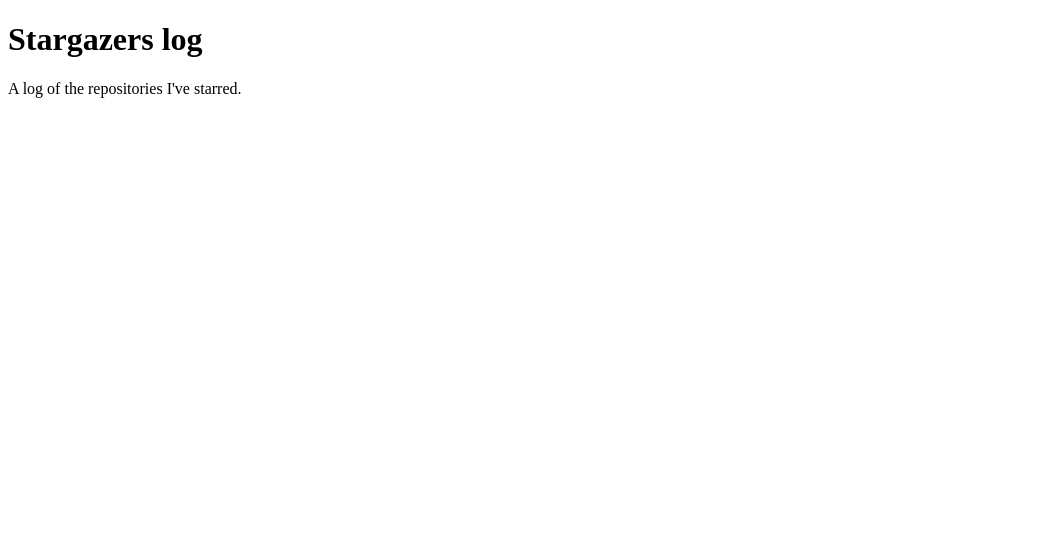
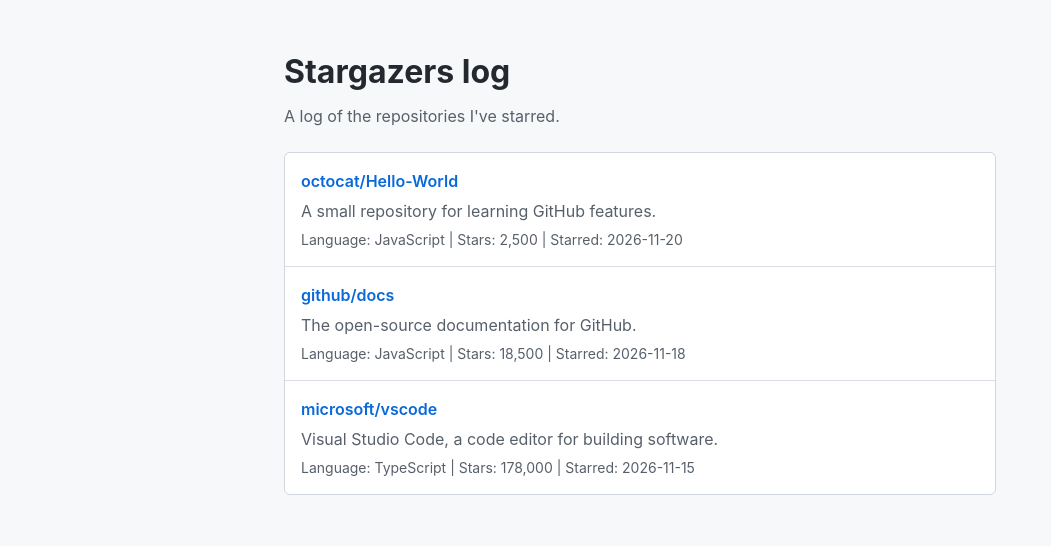
Before and after one commit to gentiana1/stargazers-log, a plain HTML site: page index.html in a window 1280 px wide. Shown: the whole page, without its empty margins (0-1051 px from the left). Drawn offline with Linux system fonts and the light colour scheme.

Commit message:
Add starred repositories list

```diff
--- /dev/null
+++ b/events.json
@@ -0,0 +1,26 @@
+[
+  {
+    "name": "octocat/Hello-World",
+    "description": "A small repository for learning GitHub features.",
+    "url": "https://github.com/octocat/Hello-World",
+    "language": "JavaScript",
+    "stars": 2500,
+    "starred_at": "2026-11-20"
+  },
+  {
+    "name": "github/docs",
+    "description": "The open-source documentation for GitHub.",
+    "url": "https://github.com/github/docs",
+    "language": "JavaScript",
+    "stars": 18500,
+    "starred_at": "2026-11-18"
+  },
+  {
+    "name": "microsoft/vscode",
+    "description": "Visual Studio Code, a code editor for building software.",
+    "url": "https://github.com/microsoft/vscode",
+    "language": "TypeScript",
+    "stars": 178000,
+    "starred_at": "2026-11-15"
+  }
+]
--- a/index.html
+++ b/index.html
@@ -2,10 +2,16 @@
 <html lang="en">
   <head>
     <meta charset="utf-8">
+    <meta name="viewport" content="width=device-width, initial-scale=1">
     <title>Stargazers log</title>
+    <link rel="stylesheet" href="style.css">
+    <script src="script.js" defer></script>
   </head>
   <body>
-    <h1>Stargazers log</h1>
-    <p>A log of the repositories I've starred.</p>
+    <main class="container">
+      <h1>Stargazers log</h1>
+      <p class="intro">A log of the repositories I've starred.</p>
+      <ul id="events-list" class="repository-list" aria-live="polite"></ul>
+    </main>
   </body>
 </html>
--- /dev/null
+++ b/script.js
@@ -0,0 +1,48 @@
+const eventsList = document.querySelector("#events-list");
+
+async function renderRepositories() {
+  try {
+    const response = await fetch("events.json");
+
+    if (!response.ok) {
+      throw new Error(`Unable to load repositories (${response.status})`);
+    }
+
+    const repositories = await response.json();
+    eventsList.replaceChildren();
+
+    repositories.forEach((repository) => {
+      const item = document.createElement("li");
+      item.className = "repository";
+
+      const name = document.createElement("a");
+      name.className = "repository-name";
+      name.href = repository.url;
+      name.textContent = repository.name;
+      name.target = "_blank";
+      name.rel = "noopener noreferrer";
+
+      const description = document.createElement("p");
+      description.className = "repository-description";
+      description.textContent = repository.description;
+
+      const meta = document.createElement("p");
+      meta.className = "repository-meta";
+      meta.textContent = [
+        `Language: ${repository.language}`,
+        `Stars: ${repository.stars.toLocaleString()}`,
+        `Starred: ${repository.starred_at}`,
+      ].join(" | ");
+
+      item.append(name, description, meta);
+      eventsList.append(item);
+    });
+  } catch (error) {
+    const message = document.createElement("li");
+    message.className = "error";
+    message.textContent = error.message;
+    eventsList.replaceChildren(message);
+  }
+}
+
+renderRepositories();
--- /dev/null
+++ b/style.css
@@ -0,0 +1,80 @@
+:root {
+  color-scheme: light dark;
+  font-family:
+    -apple-system, BlinkMacSystemFont, "Segoe UI", Helvetica, Arial, sans-serif;
+  line-height: 1.5;
+}
+
+* {
+  box-sizing: border-box;
+}
+
+body {
+  margin: 0;
+  background: #f6f8fa;
+  color: #24292f;
+}
+
+.container {
+  max-width: 760px;
+  margin: 0 auto;
+  padding: 48px 24px;
+}
+
+h1 {
+  margin: 0;
+}
+
+.intro {
+  margin: 8px 0 24px;
+  color: #57606a;
+}
+
+.repository-list {
+  margin: 0;
+  padding: 0;
+  list-style: none;
+  border: 1px solid #d0d7de;
+  border-radius: 6px;
+  background: #ffffff;
+}
+
+.repository {
+  padding: 16px;
+}
+
+.repository + .repository {
+  border-top: 1px solid #d8dee4;
+}
+
+.repository-name {
+  color: #0969da;
+  font-weight: 600;
+  text-decoration: none;
+}
+
+.repository-name:hover {
+  text-decoration: underline;
+}
+
+.repository-description {
+  margin: 6px 0;
+  color: #57606a;
+}
+
+.repository-meta {
+  display: flex;
+  flex-wrap: wrap;
+  gap: 16px;
+  margin: 0;
+  color: #57606a;
+  font-size: 14px;
+}
+
+.error {
+  padding: 16px;
+  border: 1px solid #ff8182;
+  border-radius: 6px;
+  background: #ffebe9;
+  color: #cf222e;
+}
```
